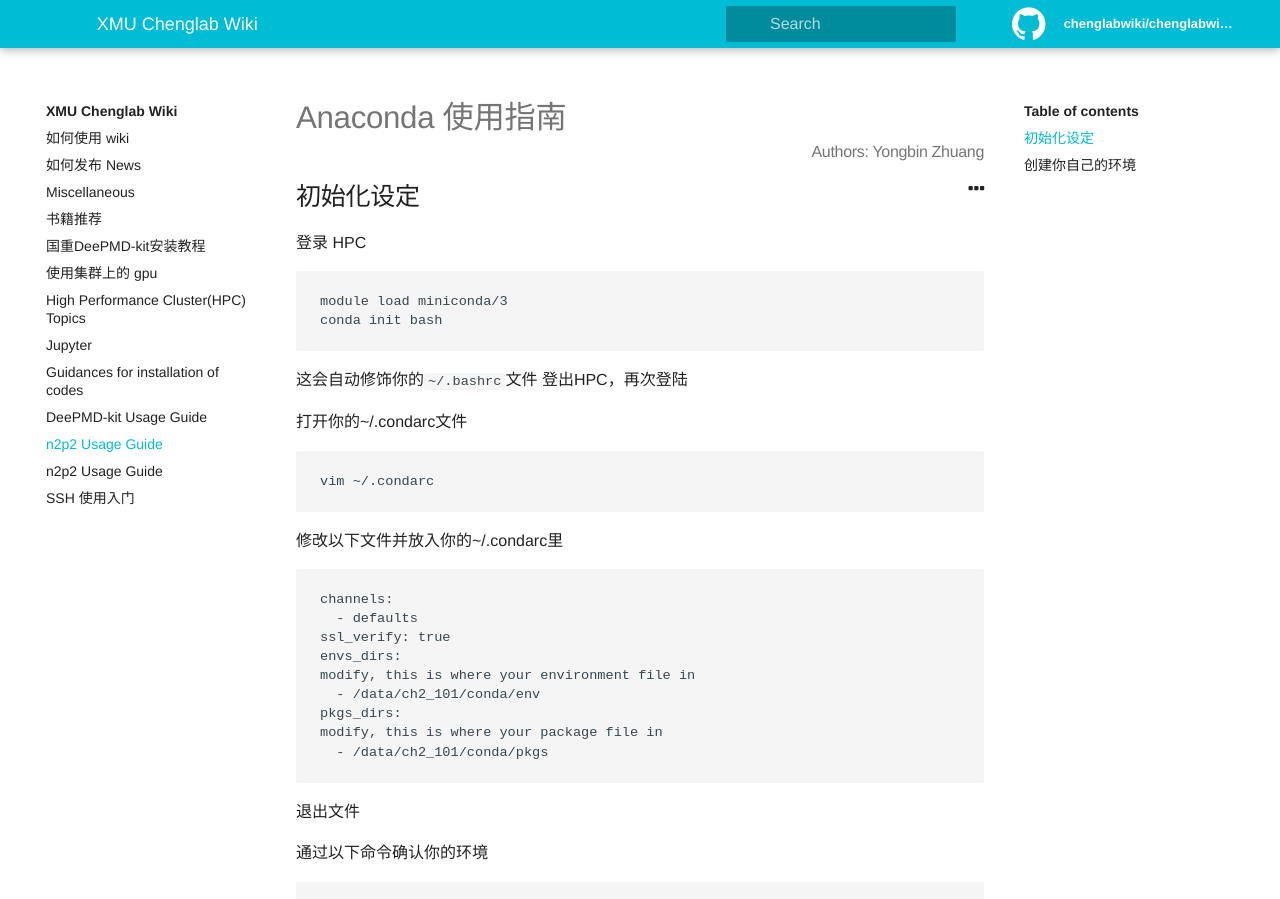
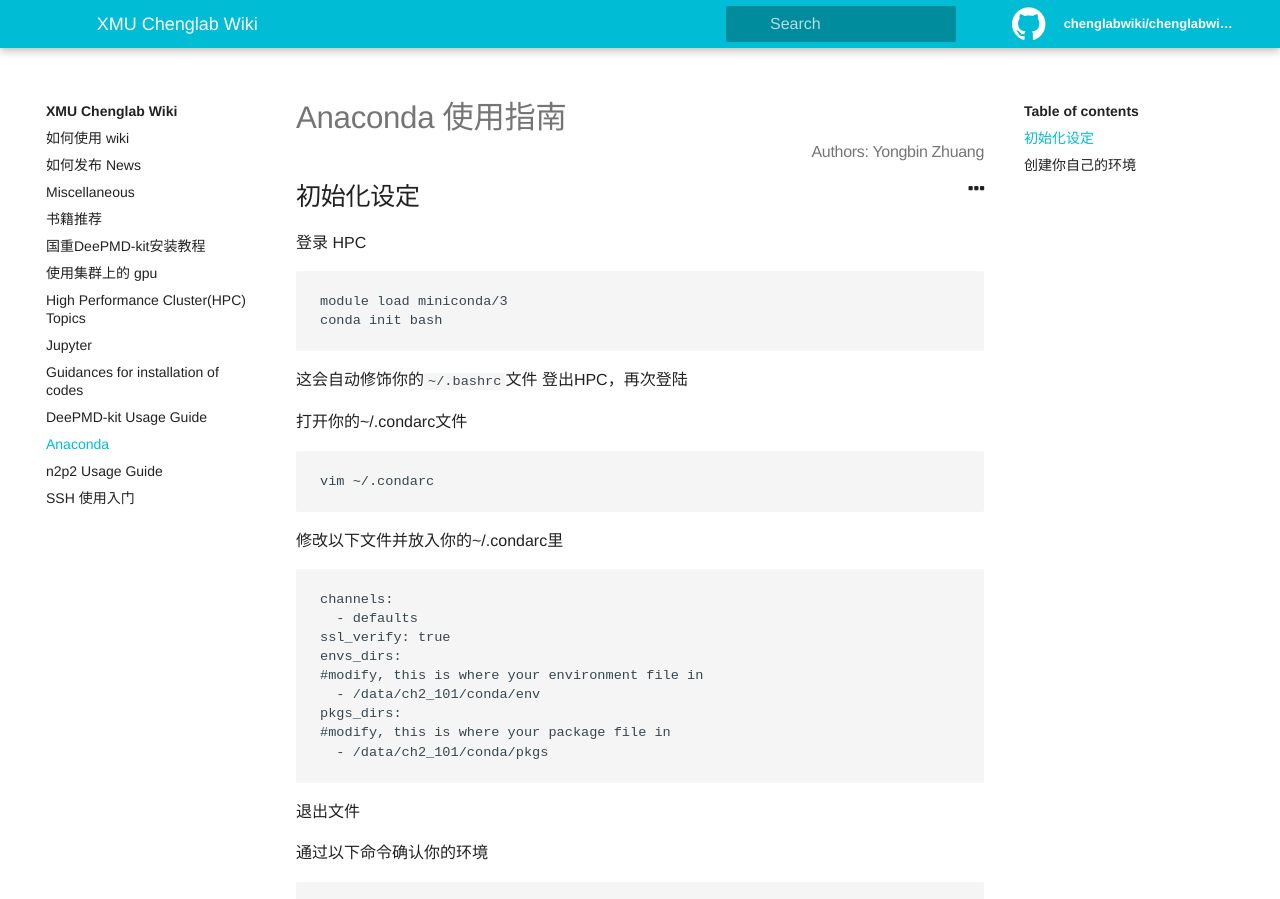
Before and after one commit to chenggroup/chenggroup.github.io, a Jekyll site: the page built from _wiki/softwares_usage/conda.md, in a window 1280 px wide and 900 px high. Built offline with Jekyll 4.4.1, drawn with Linux system fonts in a browser that asks for light colours.

Commit message:
Update conda.md

````diff
--- a/_wiki/softwares_usage/conda.md
+++ b/_wiki/softwares_usage/conda.md
@@ -1,5 +1,5 @@
 ---
-title: n2p2 Usage Guide
+title: Anaconda
 authors: Yongbin Zhuang
 
 ---
@@ -30,10 +30,10 @@
   - defaults
 ssl_verify: true
 envs_dirs:
-modify, this is where your environment file in
+#modify, this is where your environment file in
   - /data/ch2_101/conda/env
 pkgs_dirs:
-modify, this is where your package file in
+#modify, this is where your package file in
   - /data/ch2_101/conda/pkgs
 ```
 
````
